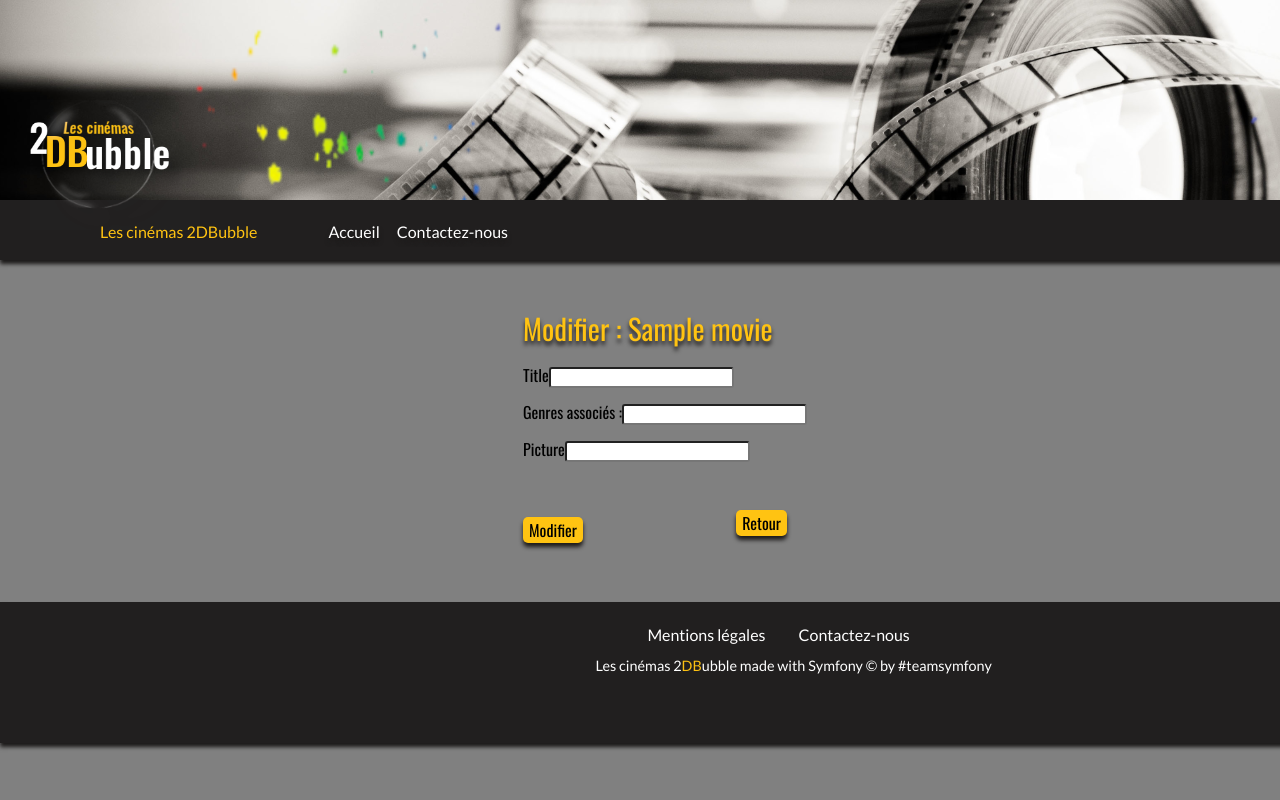
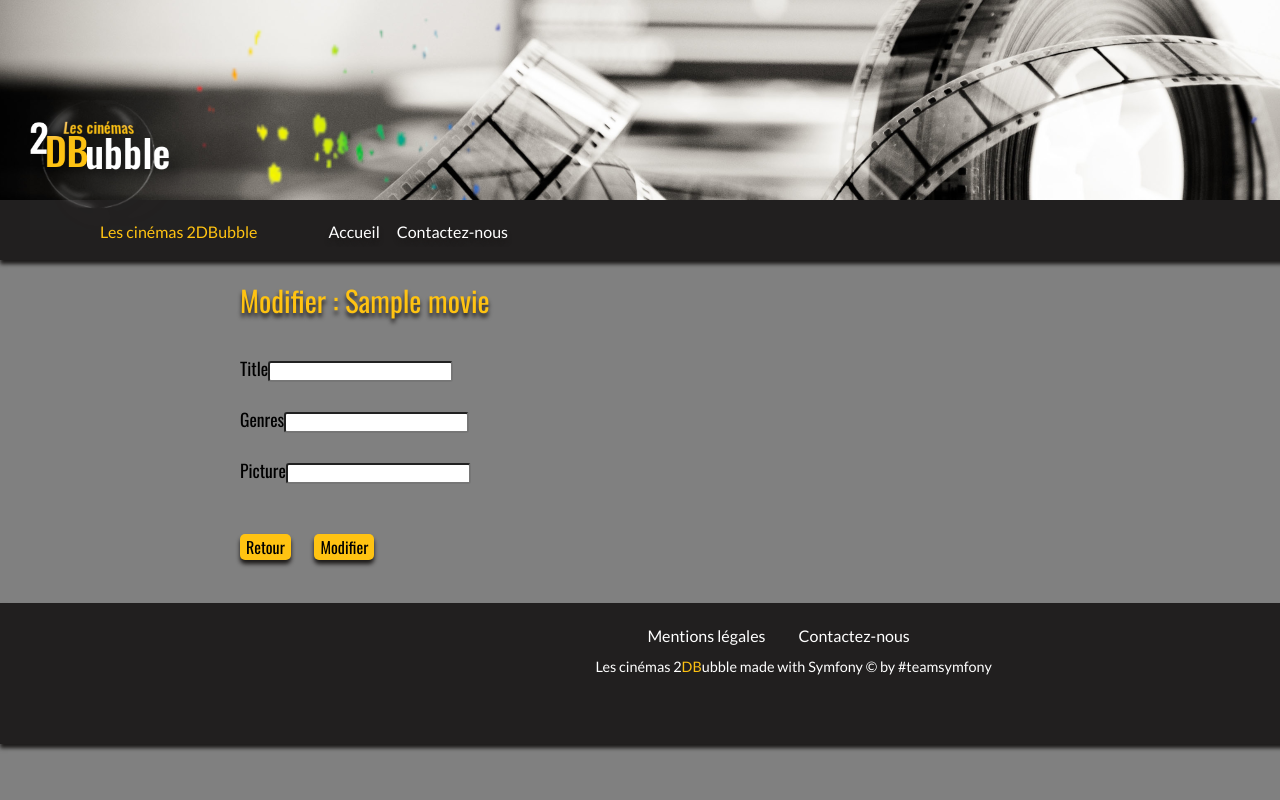
Before and after one commit to laurasullyalexandrine/2dmovie, a Symfony app: template 2dbulleMovie/templates/Back/movie/edit.html.twig in a window 1280 px wide; the page is wider, and only the part inside the window is pictured. Run offline with Twig, Linux system fonts and the light colour scheme; the template is opened without the code that fills it: most values are stand-ins (such as "Sample title", 1, 10 or a date in 2020); form fields are guessed from the names that the template uses; some libraries are stand-ins or nearby versions.

Commit message:
taked modifications from all templates edit

```diff
--- a/2dbulleMovie/public/css/style.css
+++ b/2dbulleMovie/public/css/style.css
@@ -15,9 +15,10 @@ body
 
 
 .alert {
-    color: white;
+    color: #0a7fbc;
+    font-family:'Montserrat', sans-serif;
     font-size: 1rem;
-    font-family:'Montserrat', sans-serif;
+    font-weight: 900;
     height: 50px;
     text-align: center;
     padding-top: 1%;
--- a/2dbulleMovie/templates/Back/movie/edit.html.twig
+++ b/2dbulleMovie/templates/Back/movie/edit.html.twig
@@ -2,30 +2,24 @@
 
 {% block title %}Edition du film {{ movie.title }}{% endblock %}
 {% block menu_movie %} active {% endblock %}
+
 {% block body %}
-<section>
-    <div class="home-bloc-movie-picture-show">
-        <div class="home-bloc-movie-information-show">
-            <h1 class="entitled">Modifier : {{ movie.title }}</h1>
+<section class="bloc-admin-informations">
+    <h2 class="entitled">Modifier : {{ movie.title }}</h2>
 
     {{ form_start(form) }}
-
     {{ form_errors(form) }}
     <br>
-                {{ form_row(form.title) }}
+    <span class="label-admin">{{ form_row(form.title) }}</span>
     <br>
-
-                {{ form_row(form.genres, {'label' : 'Genres associés :'}, {'attr': {'class': 'subtitle'}}) }}
+    <span class="label-admin">{{ form_row(form.genres) }}</span>
     <br>
-                {{ form_row(form.picture) }}
-<br><br>
-                <div class="admin-footer">
-                    <button class="submit" type="submit">Modifier</button>
+    <span class="label-admin">{{ form_row(form.picture) }}</span>
+    <br>
+    <div>
     <a class="nav_admin"href="{{ path('admin_movie') }}"><button class="submit">Retour</button></a>
+    <a class="nav_admin"href="{{ path('admin_movie_edit', {id: movie.id}) }}"><button class="submit" type="submit">Modifier</button></a>
     </div>
-        </div>
-    </div>
-
 </section>
 {{ form_end(form) }}
 
```
Also changed, not shown: 2dbulleMovie/templates/Back/casting/edit.html.twig (+7 -15 lines), 2dbulleMovie/templates/Back/genre/edit.html.twig (+10 -18 lines), 2dbulleMovie/templates/Back/person/edit.html.twig (+6 -13 lines), 2dbulleMovie/public/uploads/Free-Guy-61bdc7d1a7dfe.jpg (added), 2dbulleMovie/public/uploads/Free-Guy-61bdc804eafe5.jpg (added), 2dbulleMovie/public/uploads/black-widow-61bdc72d2d358.jpg (added), 2dbulleMovie/public/uploads/black-widow-61bdc75351515.jpg (added). Lines whose indentation alone changed are shown as unchanged.
